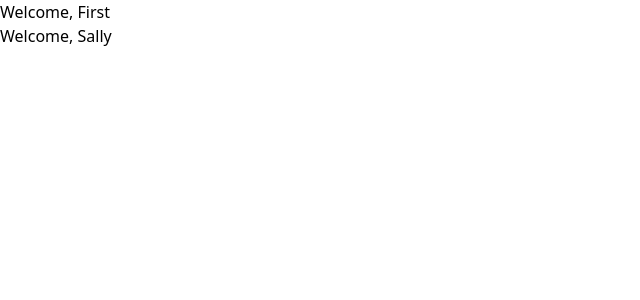
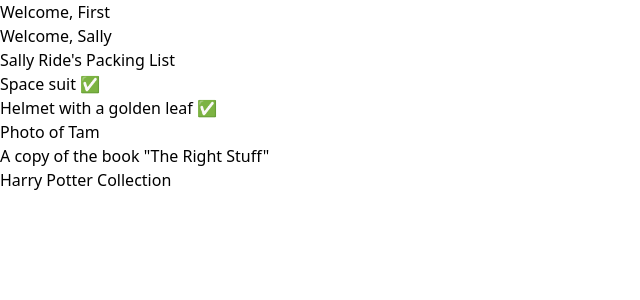
Before and after one commit to SukumDecha/Hello-Goose-3, a React (Vite) app: page / in a window 1280 px wide. Shown: the top 300 px of the page, without its empty margins (0-640 px from the left). Built offline with nearby package versions, Linux system fonts and the light colour scheme.

Commit message:
conditional rendering

```diff
--- a/src/App.tsx
+++ b/src/App.tsx
@@ -1,5 +1,6 @@
 import Welcome from "./components/Welcome";
 import WelcomeLayout from "./components/WelcomeLayout";
+import PackingList from "./components/packing-list/PackingList";
 
 function App() {
   return (
@@ -8,6 +9,8 @@
         <Welcome name="First" />
         <Welcome name="Sally" />
       </WelcomeLayout>
+
+      <PackingList />
     </>
   );
 }
--- a/src/components/packing-list/PackingList.tsx
+++ b/src/components/packing-list/PackingList.tsx
@@ -24,7 +24,7 @@
 };
 
 function Item({ name, isPacked }: ItemType) {
-  return isPacked && <li>{name}</li>;
+  return <li className="list-disc list-inside">{name} {isPacked ? "✅" : ""}</li>;
 }
 
 export default PackingList;
```
